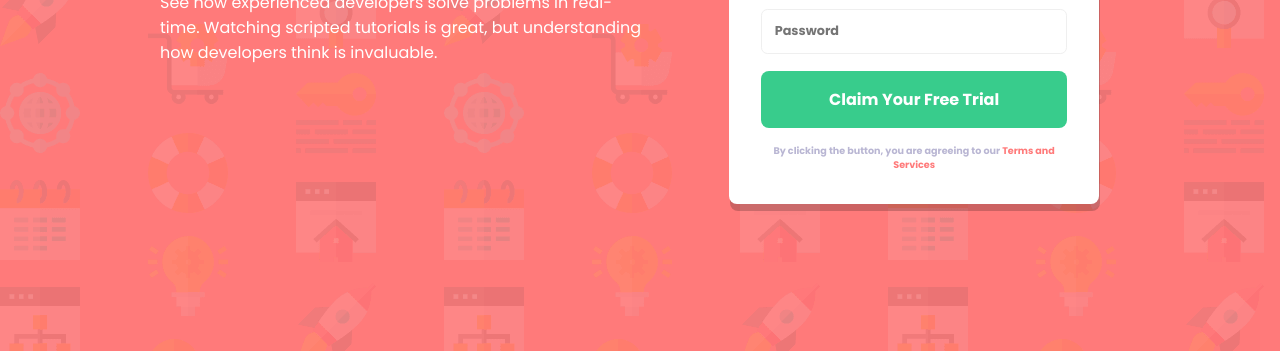
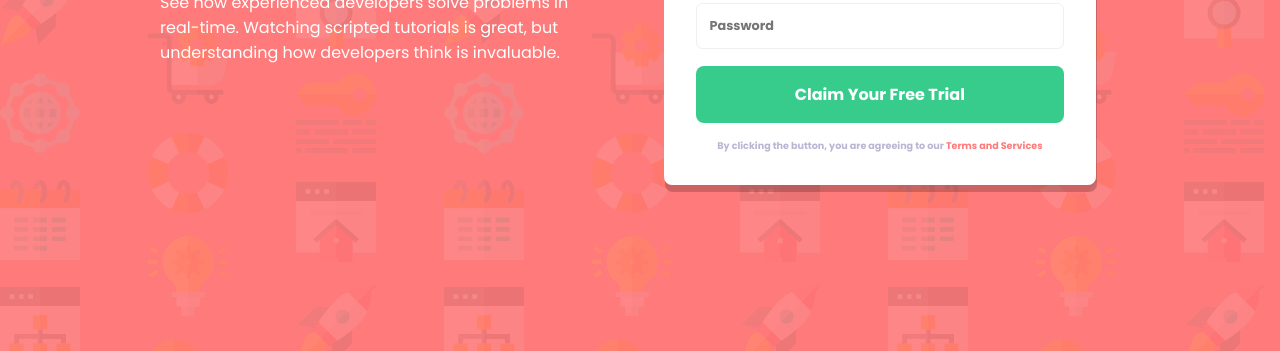
Before and after one commit to marsellino10/intro-component-with-signup-form-master, a plain HTML site: page index.html in a window 1280 px wide. Shown: the part 449-800 px from the top of the page. Drawn offline with Linux system fonts and the light colour scheme.

Commit message:
Update styles.css

```diff
--- a/styles.css
+++ b/styles.css
@@ -33,7 +33,7 @@ main{
 }
 
 .right-side{
-    width: 60em;
+    width: 80em;
     display: flex;
     flex-direction: column;
     justify-content: center;
```
